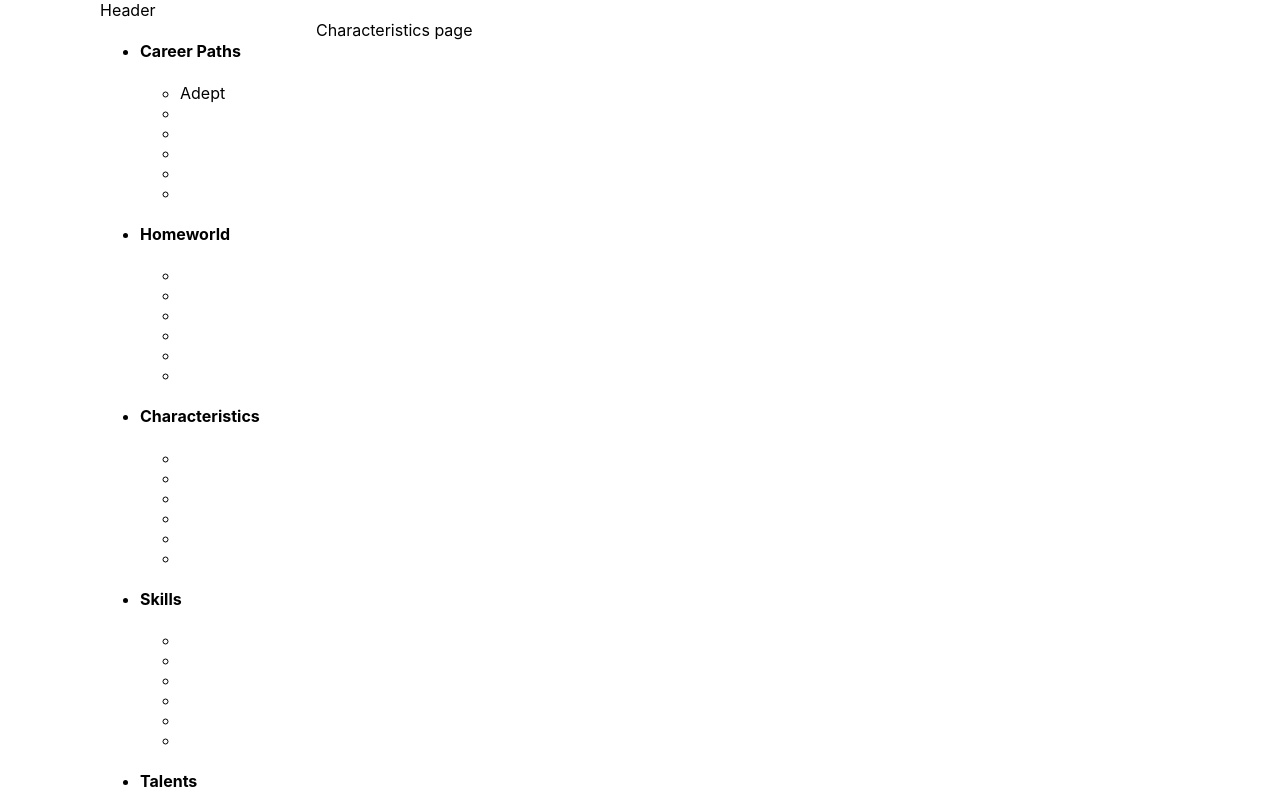
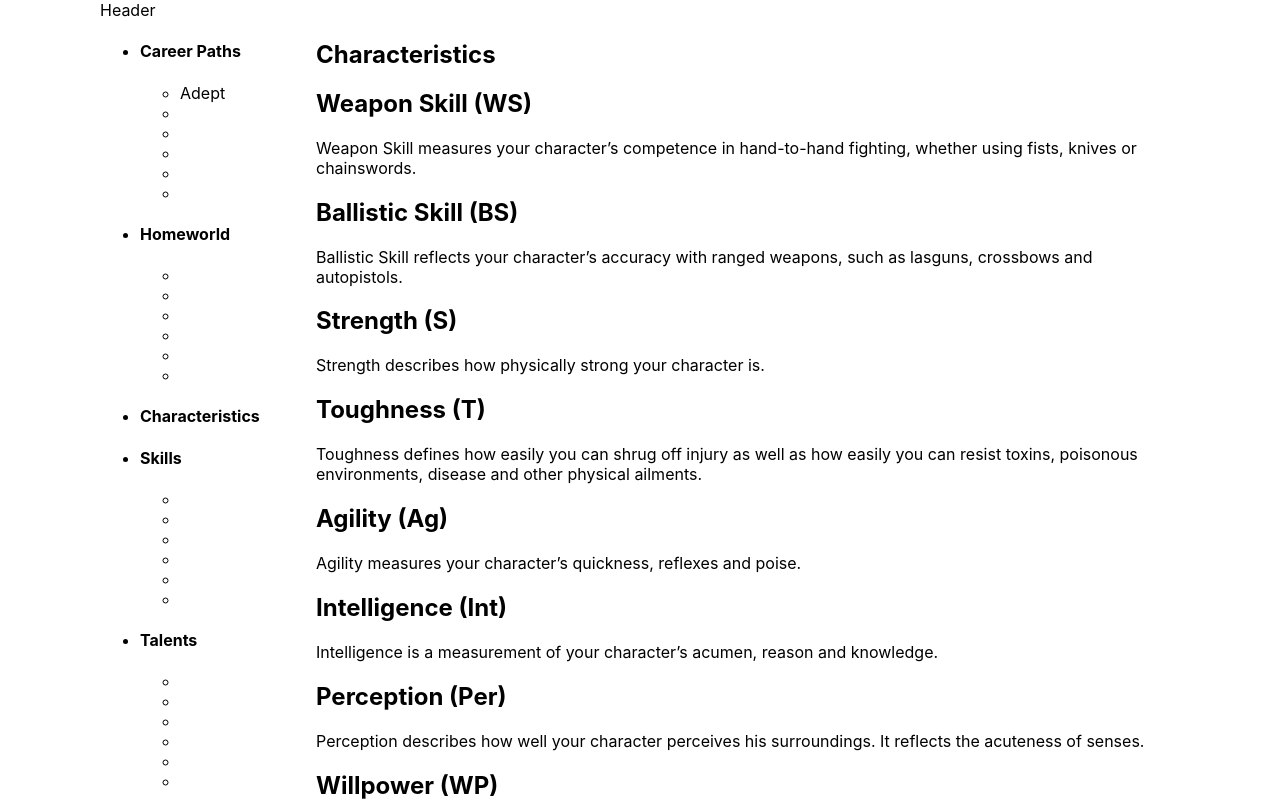
Before and after one commit to ccooper2382/Dark-Heresy-Next, a Next.js app: page /Character-Creation/Characteristics in a window 1280 px wide. Shown: the top 801 px of the page. Built offline with nearby package versions, Linux system fonts and the light colour scheme.

Commit message:
Characteristic page added

```diff
--- /dev/null
+++ b/pages/Character-Creation/Characteristics/Characteristic-List.jsx
@@ -0,0 +1,17 @@
+import React from 'react';
+import CharacteristicTile from "./Characteristic-tile";
+
+
+function CharacteristicList({items}) {
+
+    return (
+        <div>
+            {items.map(characteristic =>
+                <CharacteristicTile key = {characteristic.name}
+                                    name={characteristic.name}
+                                    description={characteristic.description}/>)}
+        </div>
+    );
+}
+
+export default CharacteristicList;
--- /dev/null
+++ b/pages/Character-Creation/Characteristics/Characteristic-tile.jsx
@@ -0,0 +1,12 @@
+import React from 'react';
+
+function CharacteristicTile({name, description}) {
+    return (
+        <div>
+            <h1>{name}</h1>
+            <p>{description}</p>
+        </div>
+    );
+}
+
+export default CharacteristicTile;
--- a/pages/Character-Creation/Characteristics/index.jsx
+++ b/pages/Character-Creation/Characteristics/index.jsx
@@ -1,8 +1,15 @@
 import React from 'react';
+import {getCharacteristics} from "../../../public/characteristics-data";
+import CharacteristicList from "./Characteristic-List";
 
-function Index(props) {
+function Index() {
+    const characteristics = getCharacteristics();
+
     return (
-        <div>Characteristics page</div>
+<div>
+        <h1>Characteristics</h1>
+        <CharacteristicList items={characteristics}/>
+</div>
     );
 }
 
--- a/pages/components/sidenav.jsx
+++ b/pages/components/sidenav.jsx
@@ -32,15 +32,8 @@ function Sidenav(props) {
                         </ul>
                     </li>
                     <li>
-                        <h1>Characteristics</h1>
-                        <ul>
-                            <li></li>
-                            <li></li>
-                            <li></li>
-                            <li></li>
-                            <li></li>
-                            <li></li>
-                        </ul>
+                        <h1><Link href = "/Character-Creation/Characteristics">Characteristics</Link></h1>
+
                     </li>
                     <li>
                         <h1>Skills</h1>
--- /dev/null
+++ b/public/characteristics-data.js
@@ -0,0 +1,16 @@
+const characteristics =
+    [
+        {"name":"Weapon Skill (WS)" ,"description": "Weapon Skill measures your character’s competence in hand-to-hand fighting, whether using fists, knives or chainswords." },
+        {"name":"Ballistic Skill (BS)" ,"description":"Ballistic Skill reflects your character’s accuracy with ranged weapons, such as lasguns, crossbows and autopistols."  },
+        {"name":"Strength (S)" ,"description":"Strength describes how physically strong your character is."  },
+        {"name":"Toughness (T)" ,"description":"Toughness defines how easily you can shrug off injury as well as how easily you can resist toxins, poisonous environments, disease and other physical ailments."  },
+        {"name":"Agility (Ag)" ,"description":"Agility measures your character’s quickness, reflexes and poise."  },
+        {"name":"Intelligence (Int)" ,"description":"Intelligence is a measurement of your character’s acumen, reason and knowledge."  },
+        {"name":"Perception (Per)" ,"description":"Perception describes how well your character perceives his surroundings. It reflects the acuteness of senses."  },
+        {"name":"Willpower (WP)" ,"description":"Willpower demonstrates your character’s ability to withstand the horrors of war, the terrors of space and the awfulness he is bound to encounter in his missions."  },
+        {"name":"Fellowship (Fel)" ,"description":"Fellowship is your character’s ability to interact with other creatures, to deceive, charm or befriend."  }
+    ];
+
+export function getCharacteristics() {
+        return characteristics;
+}
--- a/public/characteristics.json
+++ b/public/characteristics.json
@@ -1,5 +1,4 @@
-{
-  "characteristics":
+const characteristics =
 [
   {"name":"Weapon Skill (WS)" ,"description": "Weapon Skill measures your character’s competence in hand-to-hand fighting, whether using fists, knives or chainswords." },
   {"name":"Ballistic Skill (BS)" ,"description":"Ballistic Skill reflects your character’s accuracy with ranged weapons, such as lasguns, crossbows and autopistols."  },
```
Also changed, not shown: pages/Character-Creation/Career-Paths/Adept/Adept-Ranks.jsx (indentation only).
